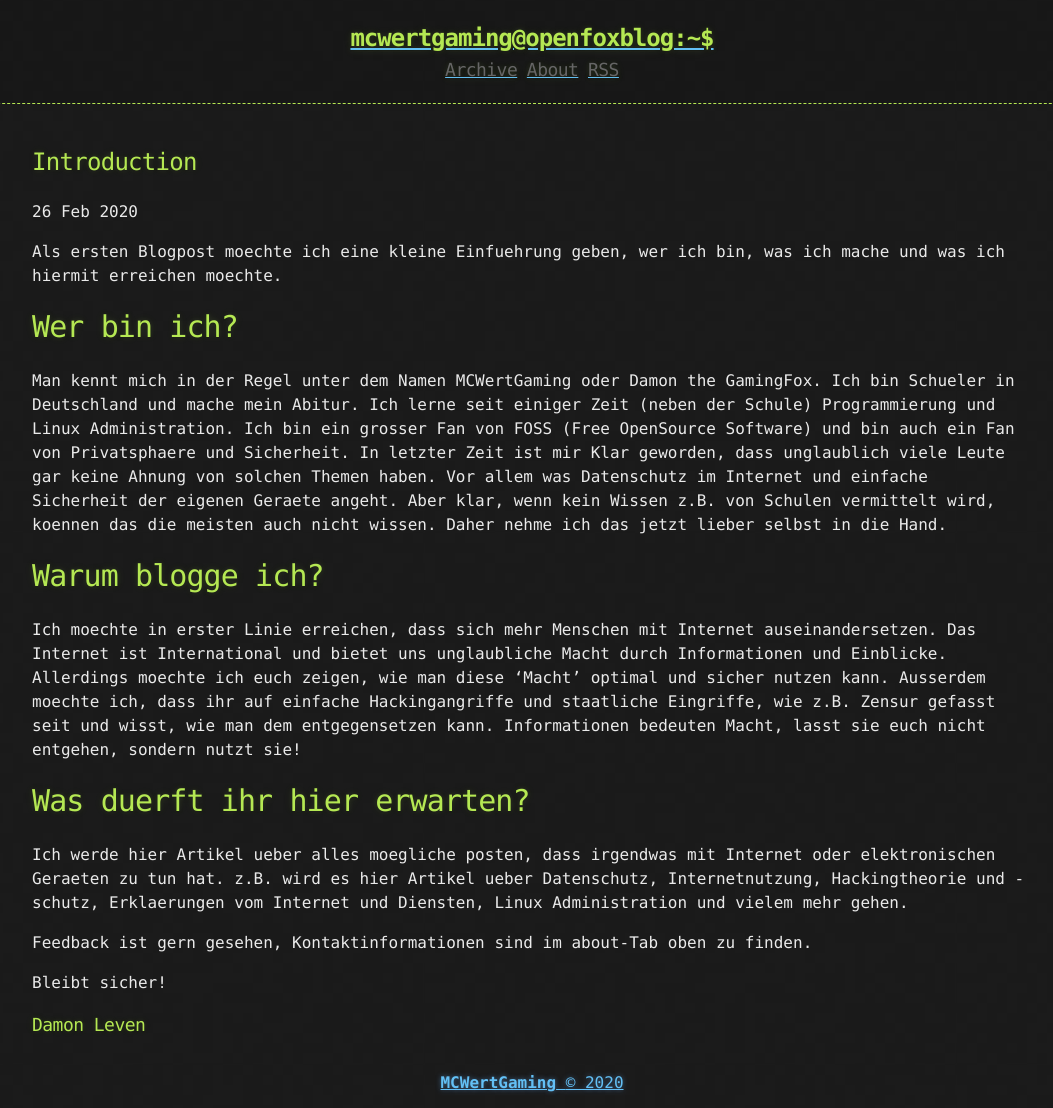
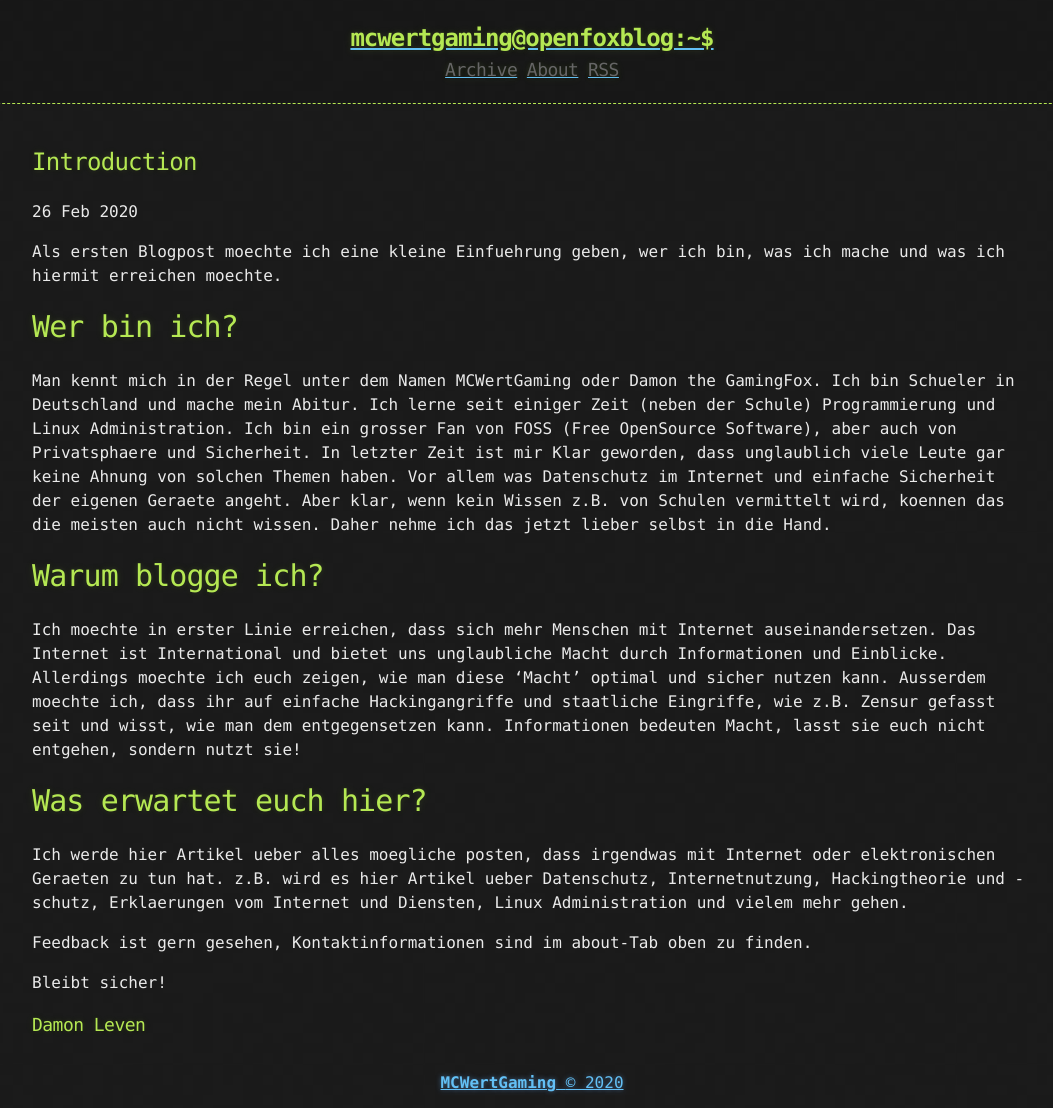
Before and after one commit to MCWertGaming/old-blog-05-2021, a Jekyll site: the page built from _posts/2020-02-26-Introduction.md, in a window 1280 px wide. Shown: the whole page, without its empty margins (108-1161 px from the left). Built offline with Jekyll 4.4.1, drawn with Linux system fonts in a browser that asks for light colours.

Commit message:
optimisations

```diff
--- a/_posts/2020-02-26-Introduction.md
+++ b/_posts/2020-02-26-Introduction.md
@@ -7,13 +7,13 @@ Als ersten Blogpost moechte ich eine kleine Einfuehrung geben, wer ich bin, was
 
 # Wer bin ich?
 
-Man kennt mich in der Regel unter dem Namen MCWertGaming oder Damon the GamingFox. Ich bin Schueler in Deutschland und mache mein Abitur. Ich lerne seit einiger Zeit (neben der Schule) Programmierung und Linux Administration. Ich bin ein grosser Fan von FOSS (Free OpenSource Software) und bin auch ein Fan von Privatsphaere und Sicherheit. In letzter Zeit ist mir Klar geworden, dass unglaublich viele Leute gar keine Ahnung von solchen Themen haben. Vor allem was Datenschutz im Internet und einfache Sicherheit der eigenen Geraete angeht. Aber klar, wenn kein Wissen z.B. von Schulen vermittelt wird, koennen das die meisten auch nicht wissen. Daher nehme ich das jetzt lieber selbst in die Hand.
+Man kennt mich in der Regel unter dem Namen MCWertGaming oder Damon the GamingFox. Ich bin Schueler in Deutschland und mache mein Abitur. Ich lerne seit einiger Zeit (neben der Schule) Programmierung und Linux Administration. Ich bin ein grosser Fan von FOSS (Free OpenSource Software), aber auch von Privatsphaere und Sicherheit. In letzter Zeit ist mir Klar geworden, dass unglaublich viele Leute gar keine Ahnung von solchen Themen haben. Vor allem was Datenschutz im Internet und einfache Sicherheit der eigenen Geraete angeht. Aber klar, wenn kein Wissen z.B. von Schulen vermittelt wird, koennen das die meisten auch nicht wissen. Daher nehme ich das jetzt lieber selbst in die Hand.
 
 # Warum blogge ich?
 
 Ich moechte in erster Linie erreichen, dass sich mehr Menschen mit Internet auseinandersetzen. Das Internet ist International und bietet uns unglaubliche Macht durch Informationen und Einblicke. Allerdings moechte ich euch zeigen, wie man diese 'Macht' optimal und sicher nutzen kann. Ausserdem moechte ich, dass ihr auf einfache Hackingangriffe und staatliche Eingriffe, wie z.B. Zensur gefasst seit und wisst, wie man dem entgegensetzen kann. Informationen bedeuten Macht, lasst sie euch nicht entgehen, sondern nutzt sie!
 
-# Was duerft ihr hier erwarten?
+# Was erwartet euch hier?
 
 Ich werde hier Artikel ueber alles moegliche posten, dass irgendwas mit Internet oder elektronischen Geraeten zu tun hat. z.B. wird es hier Artikel ueber Datenschutz, Internetnutzung, Hackingtheorie und -schutz, Erklaerungen vom Internet und Diensten, Linux Administration und vielem mehr gehen.
 
```
